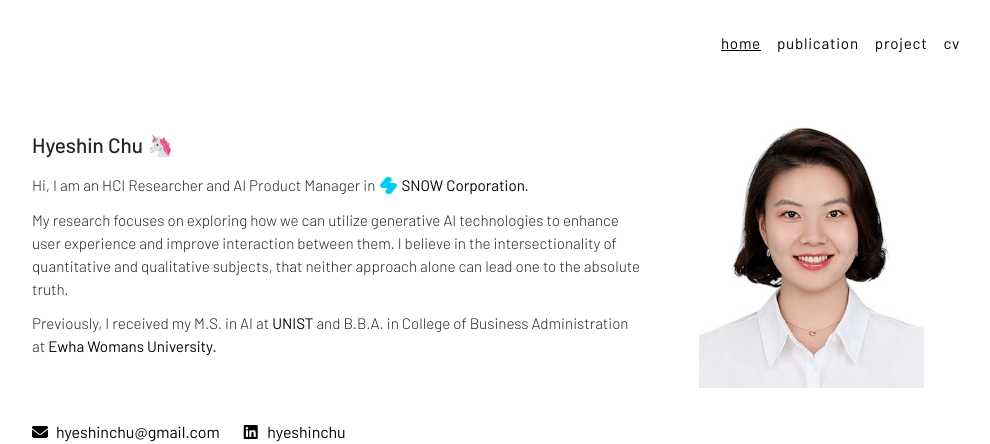
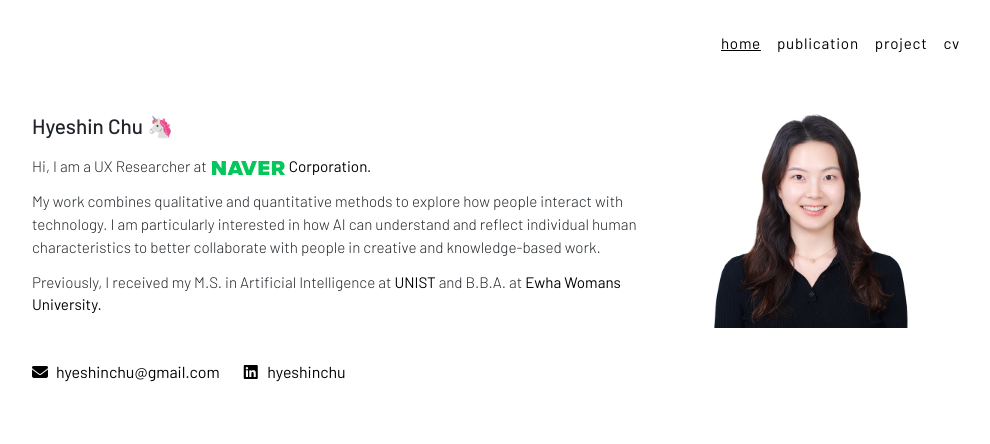
Before and after one commit to hyeshinchu/portfolio, a Jekyll site: the page built from index.html, in a window 1280 px wide. Shown: the top 444 px of the page, without its empty margins (140-1130 px from the left). Built offline with Jekyll 4.4.1, drawn with Linux system fonts in a browser that asks for light colours.

Commit message:
Update bio, profile photo, NAVER logo, and CV
- Rewrote homepage intro to reflect current role (UX Researcher at
  NAVER Corporation), research interests, and education
- Replaced profile photo (hyeshin_4.jpg -> hyeshin.jpg)
- Swapped SNOW logo for the NAVER wordmark; fixed .logo img sizing
  (was hardcoded to a 17x17 square for SNOW's icon-shaped logo, which
  squashed NAVER's wide wordmark) to scale by height with natural
  aspect ratio instead
- Replaced cv.pdf with the latest CV

Co-Authored-By: Claude Sonnet 5 <noreply@anthropic.com>

```diff
--- a/assets/css/style.css
+++ b/assets/css/style.css
@@ -524,9 +524,9 @@ a>.coauthor:hover {
 }
 
 .logo img {
-  width: 17px;
-  height: 17px;
-  margin: 0 4px 3px 2px;
+  width: auto;
+  height: 14px;
+  margin: 0 4px 1px 2px;
 }
 
 .logo span {
--- a/index.html
+++ b/index.html
@@ -1,7 +1,7 @@
 ---
 layout: default
 title: Hyeshin Chu
-description: HCI researcher | AI Product Manager at SNOW Corporation
+description: UX Researcher at NAVER Corporation
 ---
 
 {% assign projects = site.data.project-main.project %}
@@ -13,14 +13,14 @@ description: HCI researcher | AI Product Manager at SNOW Corporation
             <div class="col-12 col-md-8 col-xxl-9 ps-0 align-self-center">
                 <h4>Hyeshin Chu 🦄</h4>
                 <div class="d-flex mx-2 mt-4 mb-3 justify-content-center d-md-none items-center">
-                    <img src="/assets/images/hyeshin_4.jpg" class="w-75"/>
+                    <img src="/assets/images/hyeshin.jpg" class="w-75"/>
                 </div>
-                <p class="mt-3">Hi, I am an HCI Researcher and AI Product Manager in <a href="https://snowcorp.com/en/" class="logo"><span><img src="{{ 'assets/images/logo/snow.png' | relative_url }}"/>SNOW Corporation.</a></p>
-                <p>My research focuses on exploring how we can utilize generative AI technologies to enhance user experience and improve interaction between them. I believe in the intersectionality of quantitative and qualitative subjects, that neither approach alone can lead one to the absolute truth.</p>
-                <p>Previously, I received my M.S. in AI at <a href="https://www.unist.ac.kr/">UNIST</a> and B.B.A. in College of Business Administration at <a href="https://www.ewha.ac.kr/ewhaen/index.do">Ewha Womans University.</a></p>
+                <p class="mt-3">Hi, I am a UX Researcher at <a href="https://www.navercorp.com/en" class="logo"><span><img src="{{ 'assets/images/logo/naver.png' | relative_url }}"/>Corporation.</a></p>
+                <p>My work combines qualitative and quantitative methods to explore how people interact with technology. I am particularly interested in how AI can understand and reflect individual human characteristics to better collaborate with people in creative and knowledge-based work.</p>
+                <p>Previously, I received my M.S. in Artificial Intelligence at <a href="https://www.unist.ac.kr/">UNIST</a> and B.B.A. at <a href="https://www.ewha.ac.kr/ewhaen/index.do">Ewha Womans University.</a></p>
             </div>
             <div class="d-none d-md-block col-12 col-md-4 col-xxl-3 align-self-center text-center">
-                <img src="/assets/images/hyeshin_4.jpg" class="w-100" style="max-width: 225px;"/>
+                <img src="/assets/images/hyeshin.jpg" class="w-100" style="max-width: 225px;"/>
             </div>
         </div>
     </div>
```
Also changed, not shown: assets/images/hyeshin.jpg (added), assets/images/hyeshin_4.jpg (deleted), assets/images/logo/naver.png (added), 1 other file.
